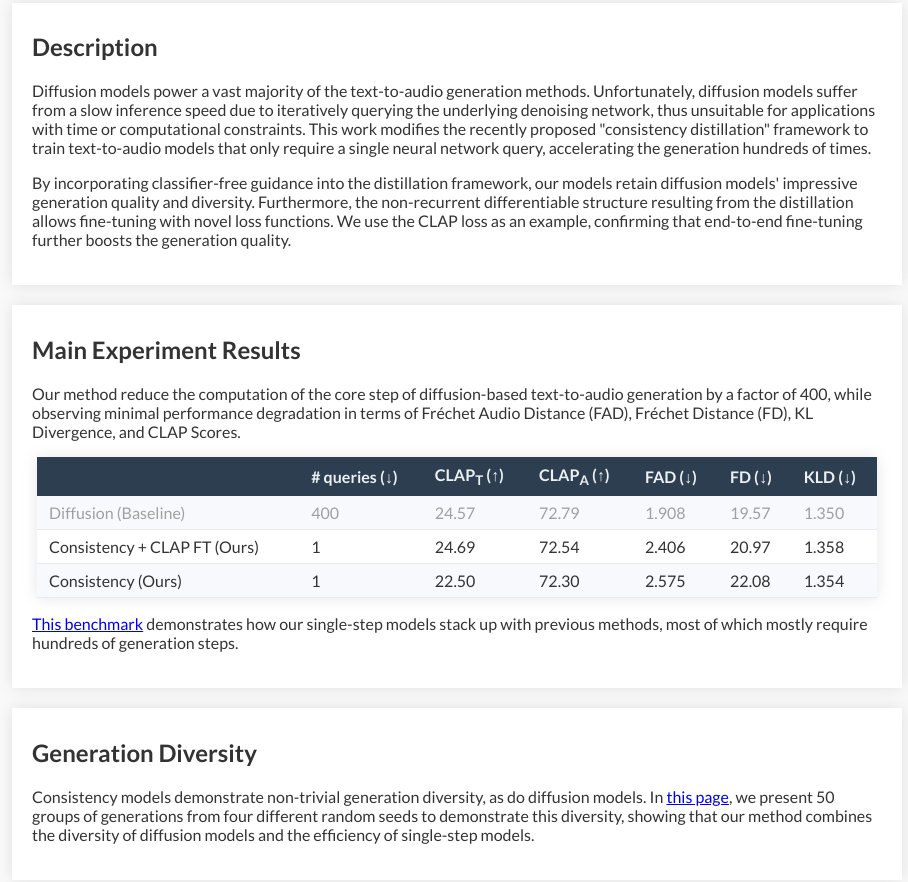
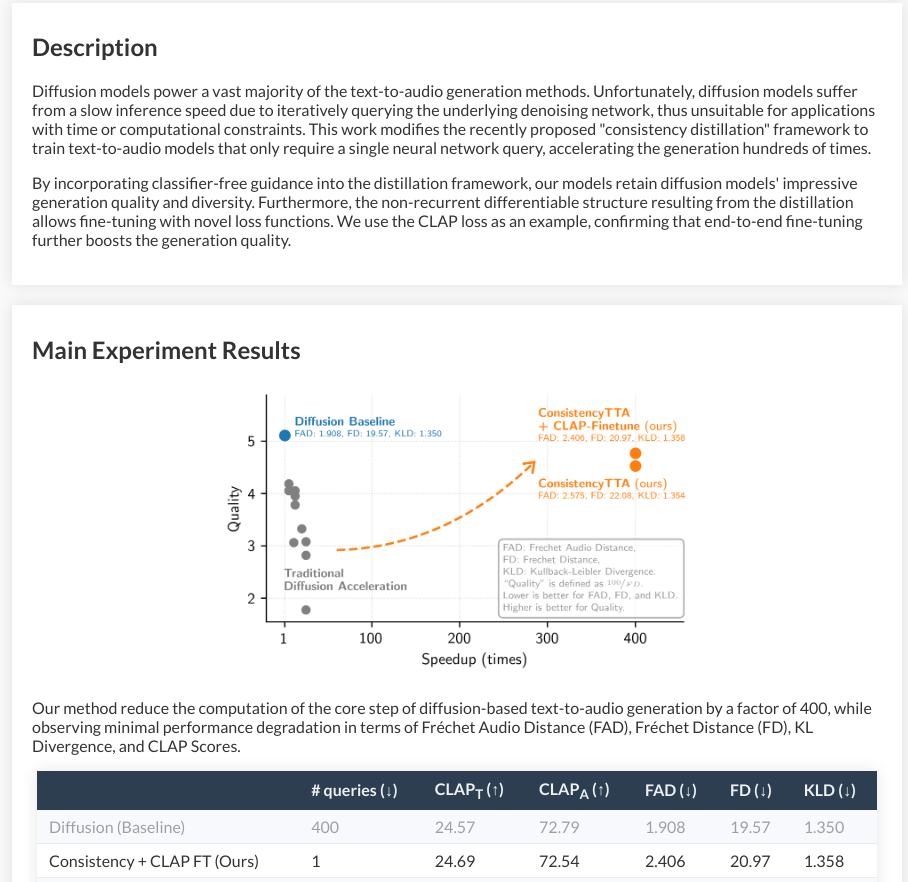
Before and after one commit to Bai-YT/bai-yt.github.io, a plain HTML site: page consistency_tta/index.html in a window 1280 px wide. Shown: the part 364-1246 px from the top of the page, without its empty margins (183-1091 px from the left). Drawn offline with Linux system fonts and the light colour scheme.

Commit message:
ConsistencyTTA main figure

```diff
--- a/consistency_tta/index.html
+++ b/consistency_tta/index.html
@@ -66,6 +66,9 @@
 
     <section class="section">
         <h2>Main Experiment Results</h2>
+        <center>
+            <img src="main_figure_.png" alt="ConsistencyTTA Results" title="Results" width="480"/>
+        </center>
         <p>
             Our method reduce the computation of the core step of diffusion-based text-to-audio generation by
             a factor of 400, while observing minimal performance degradation in terms of
```
Also changed, not shown: consistency_tta/main_figure_.png (added).
